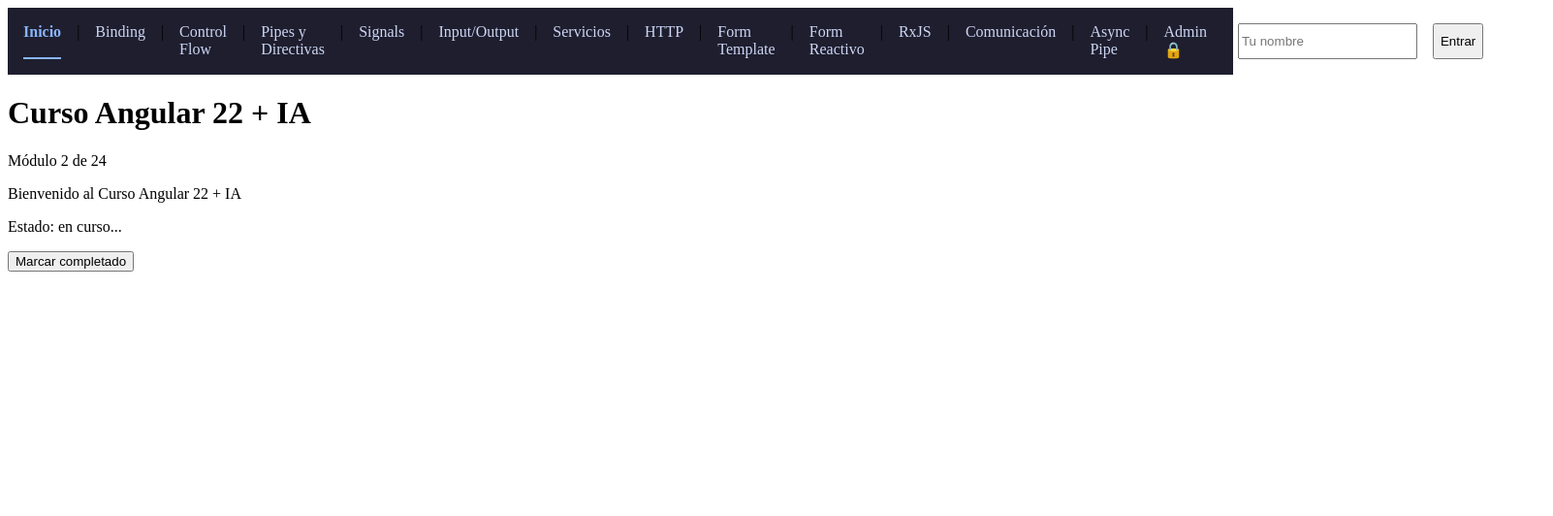
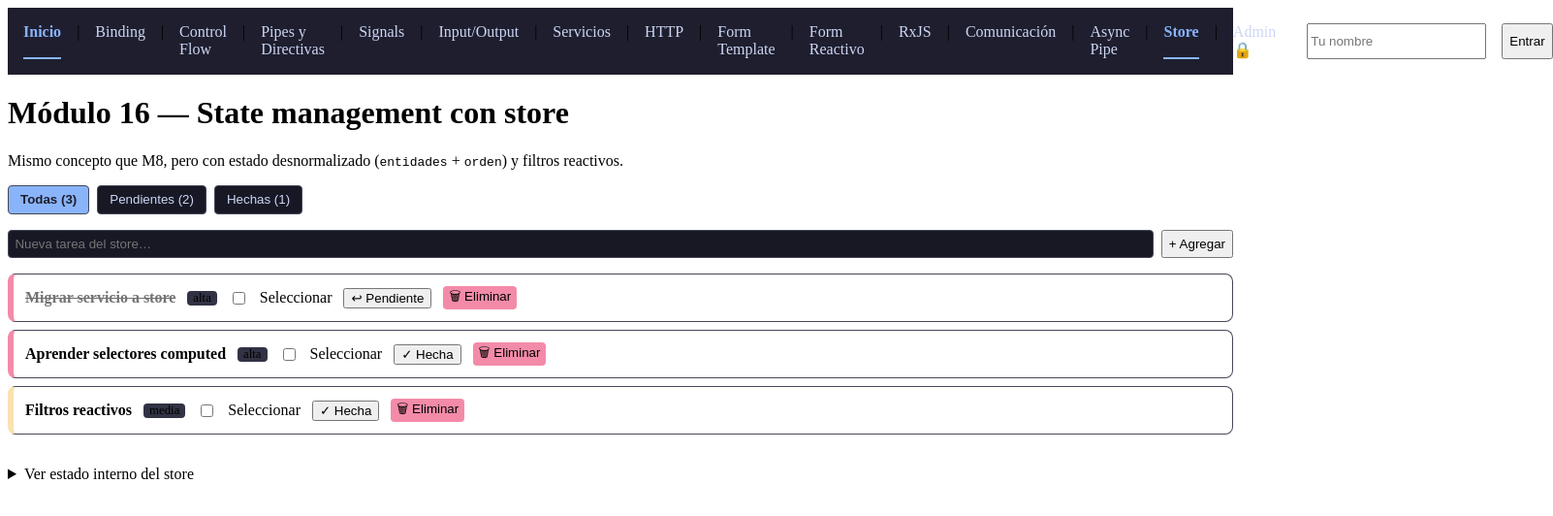
Before and after one commit to Motoerick92/curso-angular-ia, an Angular app: page /store in a window 1280 px wide. Before the commit this address led to /. Shown: the top 532 px of the page at 97% size, 1602 px wide, since content can reach past the window. Built offline with nearby package versions, Linux system fonts and the light colour scheme.

Commit message:
feat: modulo 16 - state management con store signals (entidades desnormalizadas)

```diff
--- a/src/app/app.html
+++ b/src/app/app.html
@@ -13,6 +13,7 @@
   <a routerLink="/rxjs" routerLinkActive="activo">RxJS</a> |
   <a routerLink="/comunicacion" routerLinkActive="activo">Comunicación</a> |
   <a routerLink="/async-pipe" routerLinkActive="activo">Async Pipe</a> |
+  <a routerLink="/store" routerLinkActive="activo">Store</a> |
   <a routerLink="/admin" routerLinkActive="activo">Admin 🔒</a>
 
   <span class="spacer"></span>
--- a/src/app/app.routes.ts
+++ b/src/app/app.routes.ts
@@ -13,6 +13,7 @@
 import { RxjsDemo } from './features/rxjs-demo/rxjs-demo';
 import { Comunicacion } from './features/comunicacion/comunicacion';
 import { AsyncPipeDemo } from './features/async-pipe/async-pipe';
+import { StoreDemo } from './features/store-demo/store-demo';
 
 export const routes: Routes = [
   { path: '', component: Inicio },
@@ -28,6 +29,7 @@
   { path: 'rxjs', component: RxjsDemo },               // Módulo 13: RxJS
   { path: 'comunicacion', component: Comunicacion },   // Módulo 14: comunicación
   { path: 'async-pipe', component: AsyncPipeDemo },    // Módulo 15: pipe async
+  { path: 'store', component: StoreDemo },             // Módulo 16: state management
 
   // RUTA CON PARÁMETRO: :id llega como input (via withComponentInputBinding)
   // LAZY LOADING: loadComponent descarga el chunk SOLO al visitar la ruta
--- /dev/null
+++ b/src/app/core/store/tareas-store.ts
@@ -0,0 +1,100 @@
+import { computed, Injectable, signal } from '@angular/core';
+import type { Tarea } from '../../features/io/tarjeta-tarea/tarjeta-tarea';
+
+// ═══════════════════════════════════════════════════════════════
+// STORE con signals: M8 (servicio simple) evolucionado a
+// patrón "store" completo.
+//
+// Diferencias clave vs servicio plano:
+//  - Estado DESNORMALIZADO en un único objeto (record + array de ids)
+//  - Métodos = "acciones" con nombres de intención de negocio
+//  - Selectores = computeds tipados listos para consumir
+//  - Preparado para escalar: audit log, persistence, filtros, undo
+// ═══════════════════════════════════════════════════════════════
+
+// Estado interno: desnormalizado
+//  entidades = { [id]: Tarea }  → acceso O(1)
+//  orden     = ids[]            → para preservar orden de inserción
+interface EstadoTareas {
+  entidades: Record<number, Tarea>;
+  orden: number[];
+  filtro: 'todas' | 'pendientes' | 'hechas';
+}
+
+const estadoInicial: EstadoTareas = {
+  entidades: {
+    1: { id: 1, titulo: 'Migrar servicio a store', prioridad: 'alta', hecha: true },
+    2: { id: 2, titulo: 'Aprender selectores computed', prioridad: 'alta', hecha: false },
+    3: { id: 3, titulo: 'Filtros reactivos', prioridad: 'media', hecha: false },
+  },
+  orden: [1, 2, 3],
+  filtro: 'todas',
+};
+
+@Injectable({ providedIn: 'root' })
+export class TareasStore {
+  // ── Estado privado: único objeto signal ──
+  private readonly _estado = signal<EstadoTareas>(estadoInicial);
+
+  // ── SELECTORES públicos (computed readonly) ──
+
+  // Lista plana ordenada (array derivado de entidades + orden)
+  readonly lista = computed(() =>
+    this._estado().orden.map((id) => this._estado().entidades[id]),
+  );
+
+  // Listas filtradas según el filtro activo
+  readonly visibles = computed(() => {
+    const tareas = this.lista();
+    const filtro = this._estado().filtro;
+    if (filtro === 'pendientes') return tareas.filter((t) => !t.hecha);
+    if (filtro === 'hechas') return tareas.filter((t) => t.hecha);
+    return tareas;
+  });
+
+  // Métricas
+  readonly total = computed(() => this._estado().orden.length);
+  readonly completadas = computed(() => this.lista().filter((t) => t.hecha).length);
+  readonly filtroActual = computed(() => this._estado().filtro);
+
+  // Selector de debug: estado crudo en JSON (para el <details> del template)
+  readonly debugEstado = computed(() => JSON.stringify(this._estado(), null, 2));
+
+  // ── ACCIONES: únicos puntos de mutación ──
+
+  agregar(titulo: string, prioridad: Tarea['prioridad'] = 'media'): void {
+    const texto = titulo.trim();
+    if (!texto) return;
+
+    const nuevoId = Math.max(0, ...this._estado().orden) + 1;
+    const nueva: Tarea = { id: nuevoId, titulo: texto, prioridad, hecha: false };
+
+    this._estado.update((e) => ({
+      ...e,
+      entidades: { ...e.entidades, [nuevoId]: nueva },
+      orden: [...e.orden, nuevoId],
+    }));
+  }
+
+  alternar(id: number): void {
+    this._estado.update((e) => {
+      const tarea = e.entidades[id];
+      if (!tarea) return e;
+      return {
+        ...e,
+        entidades: { ...e.entidades, [id]: { ...tarea, hecha: !tarea.hecha } },
+      };
+    });
+  }
+
+  eliminar(id: number): void {
+    this._estado.update((e) => {
+      const { [id]: _, ...resto } = e.entidades;   // omite la clave `id`
+      return { ...e, entidades: resto, orden: e.orden.filter((i) => i !== id) };
+    });
+  }
+
+  establecerFiltro(filtro: EstadoTareas['filtro']): void {
+    this._estado.update((e) => ({ ...e, filtro }));
+  }
+}
--- /dev/null
+++ b/src/app/features/store-demo/store-demo.css
@@ -0,0 +1,54 @@
+.filtros {
+  display: flex;
+  gap: 0.5rem;
+  margin-bottom: 1rem;
+}
+
+.filtros button {
+  padding: 0.4rem 0.75rem;
+  border-radius: 4px;
+  border: 1px solid #45475a;
+  background: #181825;
+  color: #cdd6f4;
+  cursor: pointer;
+}
+
+.filtros button.activo {
+  background: #89b4fa;
+  color: #1e1e2e;
+  font-weight: bold;
+}
+
+.agregar {
+  display: flex;
+  gap: 0.5rem;
+  margin-bottom: 1rem;
+}
+
+.agregar input {
+  flex: 1;
+  padding: 0.4rem;
+  border-radius: 4px;
+  border: 1px solid #45475a;
+  background: #181825;
+  color: #cdd6f4;
+}
+
+.vacio {
+  padding: 1rem;
+  background: #313244;
+  border-radius: 4px;
+  font-style: italic;
+}
+
+details {
+  margin-top: 2rem;
+}
+
+pre {
+  background: #181825;
+  padding: 1rem;
+  border-radius: 4px;
+  font-size: 0.85rem;
+  overflow: auto;
+}
--- /dev/null
+++ b/src/app/features/store-demo/store-demo.html
@@ -0,0 +1,52 @@
+<h1>Módulo 16 — State management con store</h1>
+<p>
+  Mismo concepto que M8, pero con estado desnormalizado
+  (<code>entidades</code> + <code>orden</code>) y filtros reactivos.
+</p>
+
+<!-- ── Barra de filtros: el filtro VIVE en el store ── -->
+<div class="filtros">
+  <button [class.activo]="filtro() === 'todas'"
+          (click)="store.establecerFiltro('todas')">
+    Todas ({{ store.total() }})
+  </button>
+  <button [class.activo]="filtro() === 'pendientes'"
+          (click)="store.establecerFiltro('pendientes')">
+    Pendientes ({{ store.total() - store.completadas() }})
+  </button>
+  <button [class.activo]="filtro() === 'hechas'"
+          (click)="store.establecerFiltro('hechas')">
+    Hechas ({{ store.completadas() }})
+  </button>
+</div>
+
+<!-- ── Input rápido para agregar ── -->
+<div class="agregar">
+  <input #nuevaTarea
+         type="text"
+         placeholder="Nueva tarea del store…"
+         (keyup.enter)="alAgregar(nuevaTarea)" />
+  <button (click)="alAgregar(nuevaTarea)">+ Agregar</button>
+</div>
+
+<!-- ── Lista: selección activa según filtro ── -->
+@if (visibles().length === 0) {
+  <p class="vacio">
+    @if (store.total() === 0) { Sin tareas en el store. }
+    @else { Ninguna coincide con el filtro "{{ filtro() }}". }
+  </p>
+} @else {
+  @for (tarea of visibles(); track tarea.id) {
+    <app-tarjeta-tarea
+      [tarea]="tarea"
+      (hechaCambiada)="store.alternar(tarea.id)"
+      (eliminar)="store.eliminar(tarea.id)"
+    />
+  }
+}
+
+<!-- ── Mini-debug: estado crudo serializado ── -->
+<details>
+  <summary>Ver estado interno del store</summary>
+  <pre>{{ store.debugEstado() }}</pre>
+</details>
--- /dev/null
+++ b/src/app/features/store-demo/store-demo.ts
@@ -0,0 +1,28 @@
+import { Component, inject } from '@angular/core';
+import { TareasStore } from '../../core/store/tareas-store';
+import { TarjetaTarea } from '../io/tarjeta-tarea/tarjeta-tarea';
+
+// ═══════════════════════════════════════════════════════════════
+// Componente "tonto": solo inyecta el store y llama acciones.
+// Nunca manipula estado directamente.
+// ═══════════════════════════════════════════════════════════════
+@Component({
+  selector: 'app-store-demo',
+  imports: [TarjetaTarea],
+  templateUrl: './store-demo.html',
+  styleUrl: './store-demo.css',
+})
+export class StoreDemo {
+  // Solo lectura: el componente recibe el store completo
+  protected readonly store = inject(TareasStore);
+
+  // Alias para template más legible
+  protected readonly visibles = this.store.visibles;
+  protected readonly filtro = this.store.filtroActual;
+
+  alAgregar(input: HTMLInputElement): void {
+    this.store.agregar(input.value);
+    input.value = '';                // limpiar input nativo
+    input.focus();                   // devolver foco
+  }
+}
```
Also changed, not shown: 3 other files (tests, documents, lock files or other folders).
